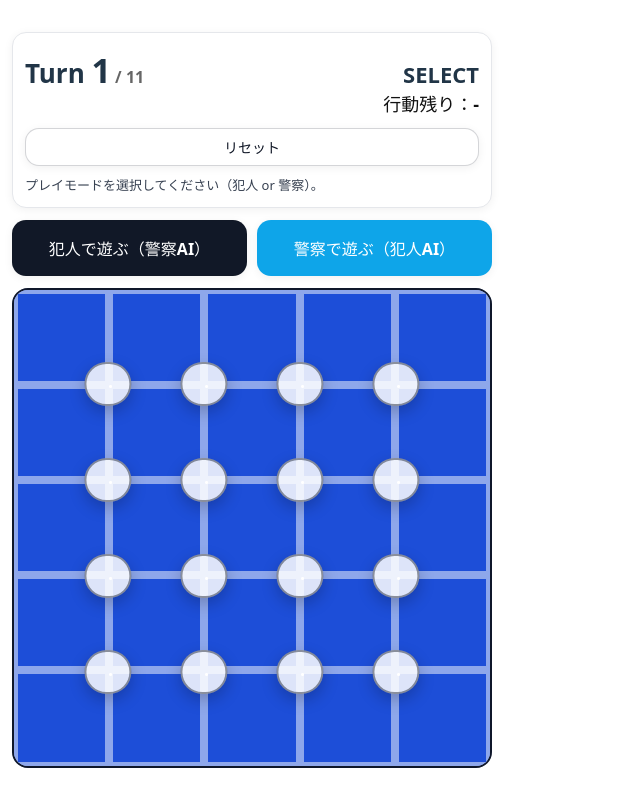
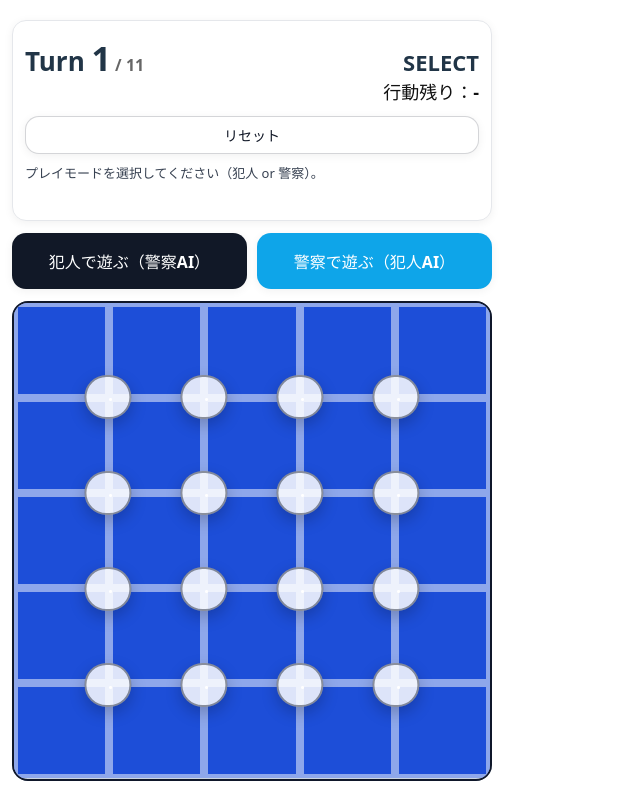
Before and after one commit to ykatoh1024-jpg/citychase-web, a React (Vite) app: page / in a window 1280 px wide. Shown: the whole page, without its empty margins (0-640 px from the left). Built offline with nearby package versions, Linux system fonts and the light colour scheme.

Commit message:
fix: stabilize layout further on iOS (no shrink)

```diff
--- a/src/App.tsx
+++ b/src/App.tsx
@@ -926,7 +926,7 @@ export default function App() {
   const winnerSub = state.winner === "POLICE" ? "犯人を見つけました" : state.winner === "CRIMINAL" ? "逃げ切りました" : "";
 
   return (
-    <div style={{ padding: 12, maxWidth: 560, margin: "0 auto", fontFamily: "system-ui, sans-serif", WebkitTextSizeAdjust: "100%", textSizeAdjust: "100%", overflowX: "hidden", width: "100%",}}>
+    <div style={{ padding: 12, maxWidth: 560, margin: "0 auto", fontFamily: "system-ui, sans-serif", WebkitTextSizeAdjust: "100%", textSizeAdjust: "100%", overflowX: "hidden", width: "100%", WebkitFontSmoothing: "antialiased", transform: "translateZ(0)",}}>
       <header
         style={{
           border: "1px solid #e5e7eb",
@@ -981,7 +981,7 @@ export default function App() {
           </button>
         </div>
 
-        <div style={{ marginTop: 10, fontSize: 13, color: "#374151", lineHeight: 1.4, overflowWrap: "anywhere", wordBreak: "break-word",}}>
+        <div style={{ marginTop: 10, fontSize: 13, color: "#374151", lineHeight: 1.4, overflowWrap: "anywhere", wordBreak: "break-word", minHeight: 44,}}>
           {state.phase === "ROLE_SELECT" && "プレイモードを選択してください（犯人 or 警察）。"}
           {state.phase === "POLICE_SETUP" && "警察：ヘリを3機配置してください（交差点タップ）。"}
           {state.phase === "POLICE_TURN" &&
@@ -1032,7 +1032,7 @@ export default function App() {
         )}
 
         <section>
-          <div style={{ position: "relative", width: "min(92vw, 480px)", height: "min(92vw, 480px)", margin: "0 auto",}}>
+          <div style={{ position: "relative", width: "min(92vw, 480px)", height: "min(92vw, 480px)", margin: "0 auto", flex: "0 0 auto",}}>
             <div style={{ position: "absolute", inset: 0, borderRadius: 16, background: "#cbd5e1" }} />
 
             <div
```
